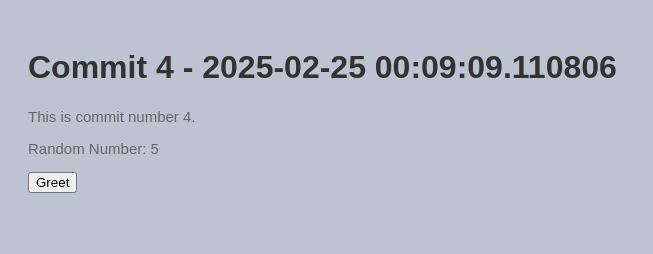
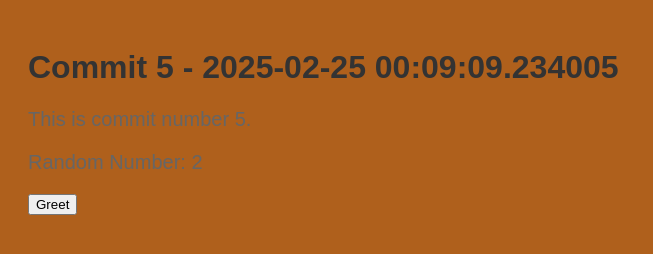
Before and after one commit to polishflits/autogen-repo-20250225000906, a plain HTML site: page index.html in a window 1280 px wide. Shown: the whole page, without its empty margins (0-653 px from the left). Drawn offline with Linux system fonts and the light colour scheme.

Commit message:
📝 Auto commit 5 with HTML, CSS, and JS

```diff
--- a/index.html
+++ b/index.html
@@ -2,13 +2,13 @@
     <!DOCTYPE html>
     <html>
     <head>
-        <title>Commit 4 - 2025-02-25 00:09:09.110806</title>
+        <title>Commit 5 - 2025-02-25 00:09:09.234005</title>
         <link rel="stylesheet" href="style.css">
     </head>
     <body>
-        <h1>Commit 4 - 2025-02-25 00:09:09.110806</h1>
-        <p>This is commit number 4.</p>
-        <p>Random Number: 5</p>
+        <h1>Commit 5 - 2025-02-25 00:09:09.234005</h1>
+        <p>This is commit number 5.</p>
+        <p>Random Number: 2</p>
         <button onclick="greet()">Greet</button>
         <script src="script.js"></script>
     </body>
--- a/script.js
+++ b/script.js
@@ -2,4 +2,4 @@
     function greet() {
         alert('Hello from commit ' + commitNumber + '!');
     }
-    var commitNumber = 4;
+    var commitNumber = 5;
--- a/style.css
+++ b/style.css
@@ -1,7 +1,7 @@
 
     body {
         font-family: Arial, sans-serif;
-        background-color: #bec3d1;
+        background-color: #af601c;
         padding: 20px;
     }
     h1 {
@@ -9,5 +9,5 @@
     }
     p {
         color: #666;
-        font-size: 15px;
+        font-size: 20px;
     }
```
